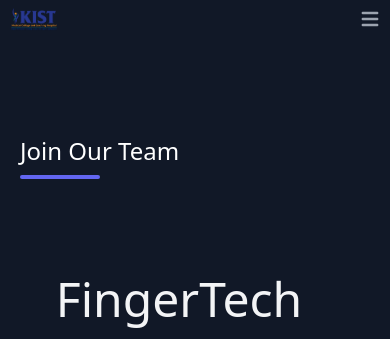
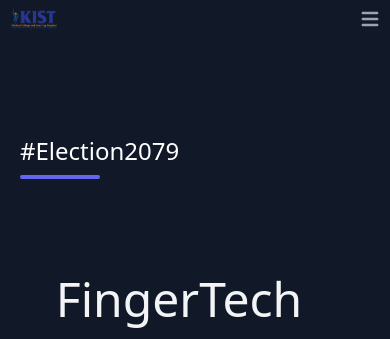
Before and after one commit to anilkhatiwada/election-frontend, a Django app: page /joinourteam in a window 390 px wide. Shown: the part 63-402 px from the top of the page. Run offline with Django 4.2, Linux system fonts and the light colour scheme; some libraries are stand-ins or nearby versions.

Commit message:
join our team edited

```diff
--- a/src/website/templates/website/jointeam.html
+++ b/src/website/templates/website/jointeam.html
@@ -5,7 +5,7 @@
         <div class="container px-5 py-24 mx-auto">
           <div class="flex flex-wrap w-full mb-20">
             <div class="lg:w-1/2 w-full mb-6 lg:mb-0">
-              <h1 class="sm:text-3xl text-2xl font-medium title-font mb-2 ">Join Our Team</h1>
+              <h1 class="sm:text-3xl text-2xl font-medium title-font mb-2 ">#Election2079</h1>
               <div class="h-1 w-20 bg-indigo-500 rounded"></div>
             </div>
           </div>
```
